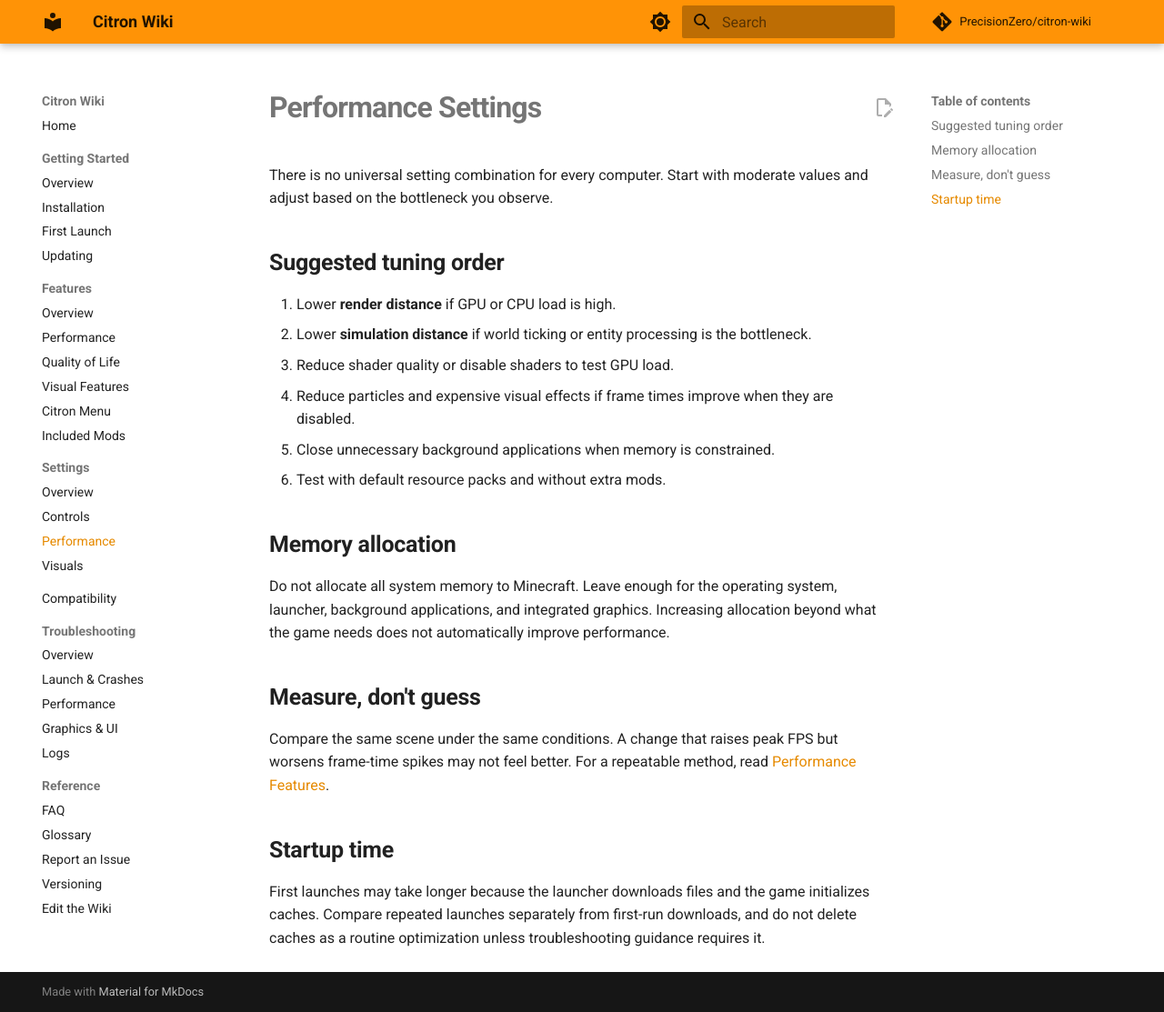
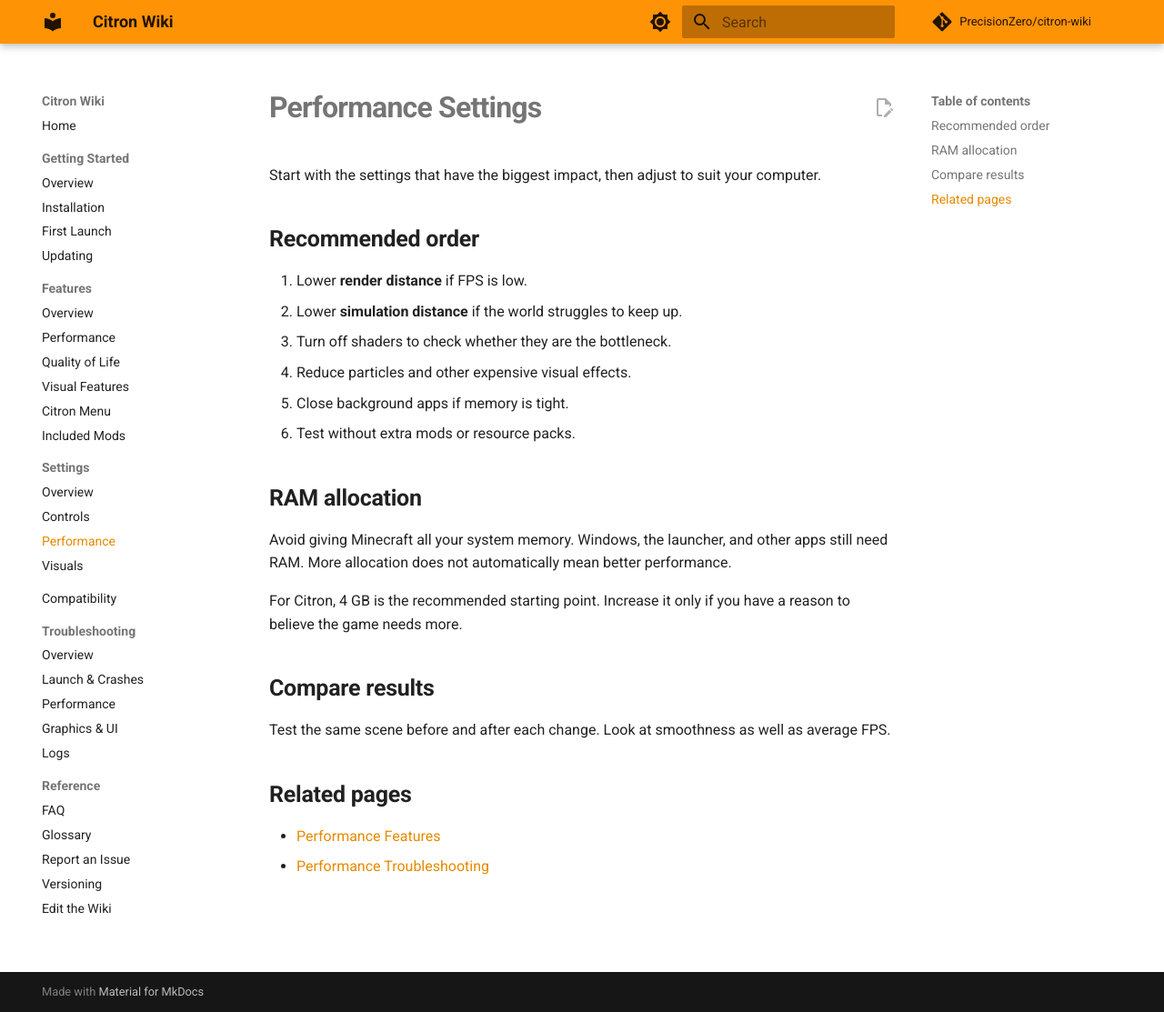
Before and after one commit to PrecisionZero/citron-wiki, an MkDocs documentation site: the page built from docs/configuration/performance.md, in a window 1280 px wide and 1113 px high. Shown: the whole window at 91% size. Built offline with MkDocs 1.6.1 and Material for MkDocs 9.7.7, drawn with Linux system fonts in a browser that asks for light colours; comment, search, counter and statistics services are not loaded.

Commit message:
Simplify wiki page: docs/configuration/performance.md

```diff
--- a/docs/configuration/performance.md
+++ b/docs/configuration/performance.md
@@ -1,24 +1,27 @@
 # Performance Settings
 
-There is no universal setting combination for every computer. Start with moderate values and adjust based on the bottleneck you observe.
+Start with the settings that have the biggest impact, then adjust to suit your computer.
 
-## Suggested tuning order
+## Recommended order
 
-1. Lower **render distance** if GPU or CPU load is high.
-2. Lower **simulation distance** if world ticking or entity processing is the bottleneck.
-3. Reduce shader quality or disable shaders to test GPU load.
-4. Reduce particles and expensive visual effects if frame times improve when they are disabled.
-5. Close unnecessary background applications when memory is constrained.
-6. Test with default resource packs and without extra mods.
+1. Lower **render distance** if FPS is low.
+2. Lower **simulation distance** if the world struggles to keep up.
+3. Turn off shaders to check whether they are the bottleneck.
+4. Reduce particles and other expensive visual effects.
+5. Close background apps if memory is tight.
+6. Test without extra mods or resource packs.
 
-## Memory allocation
+## RAM allocation
 
-Do not allocate all system memory to Minecraft. Leave enough for the operating system, launcher, background applications, and integrated graphics. Increasing allocation beyond what the game needs does not automatically improve performance.
+Avoid giving Minecraft all your system memory. Windows, the launcher, and other apps still need RAM. More allocation does not automatically mean better performance.
 
-## Measure, don't guess
+For Citron, 4 GB is the recommended starting point. Increase it only if you have a reason to believe the game needs more.
 
-Compare the same scene under the same conditions. A change that raises peak FPS but worsens frame-time spikes may not feel better. For a repeatable method, read [Performance Features](../features/performance.md).
+## Compare results
 
-## Startup time
+Test the same scene before and after each change. Look at smoothness as well as average FPS.
 
-First launches may take longer because the launcher downloads files and the game initializes caches. Compare repeated launches separately from first-run downloads, and do not delete caches as a routine optimization unless troubleshooting guidance requires it.
+## Related pages
+
+- [Performance Features](../features/performance.md)
+- [Performance Troubleshooting](../troubleshooting/performance.md)
```
